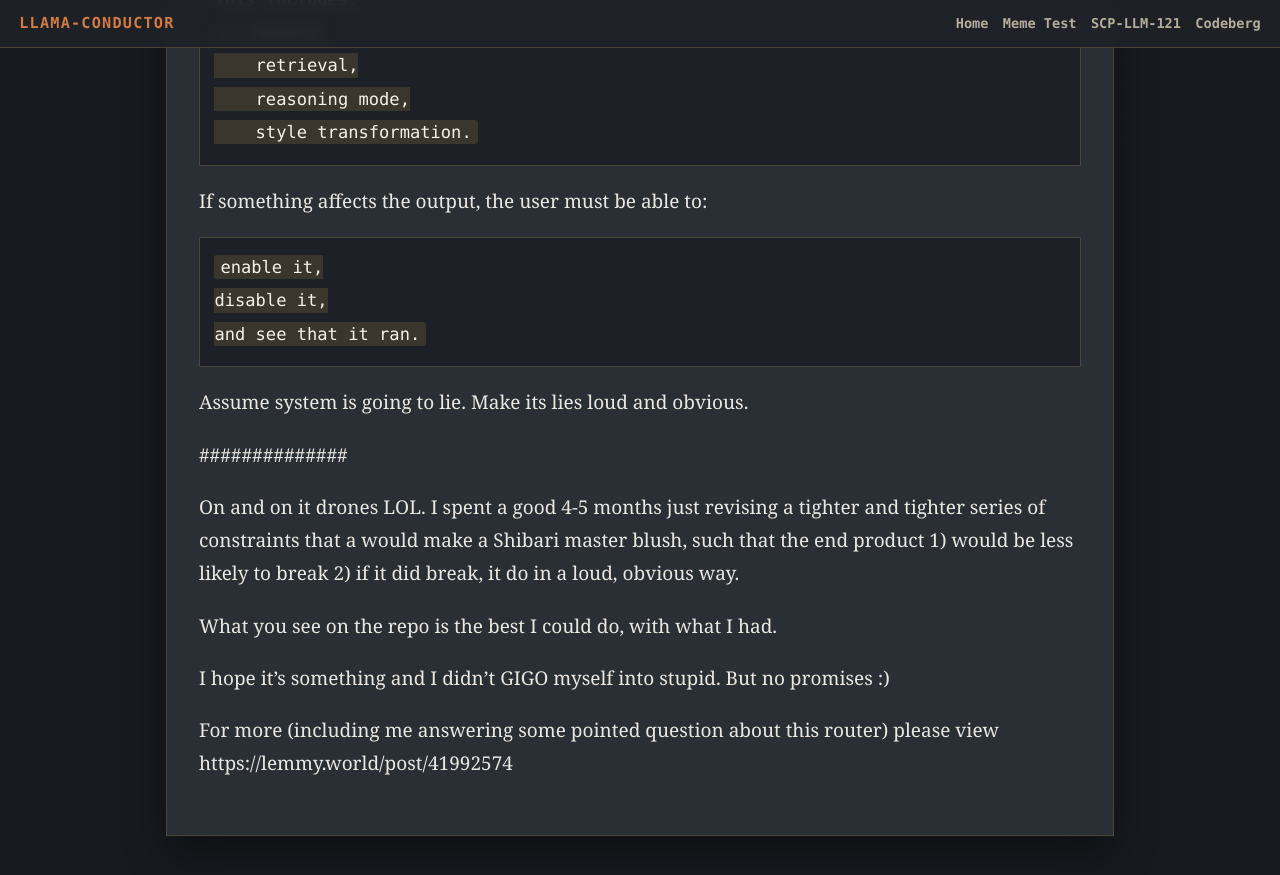
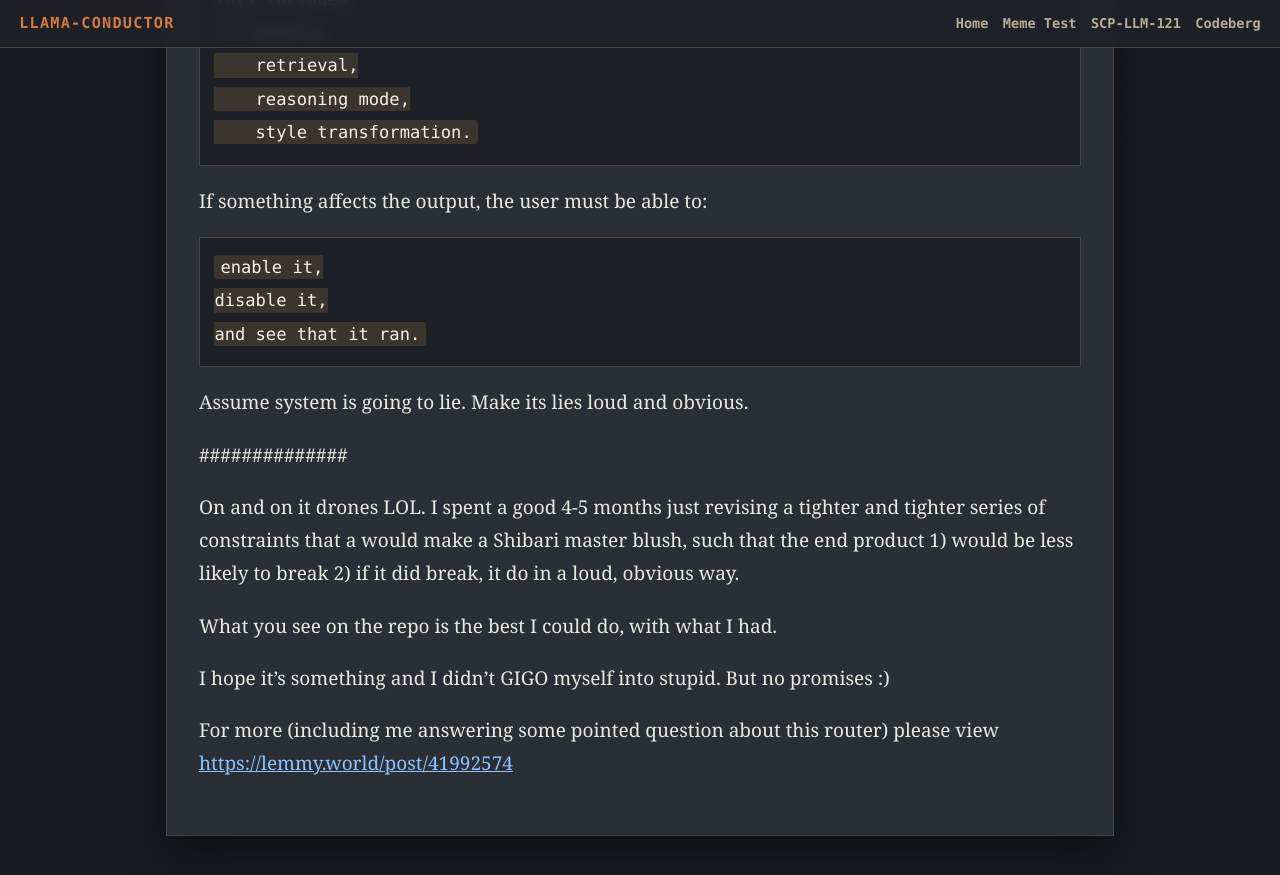
Before and after one commit to BobbyLLM/llama-conductor, a Jekyll site: the page built from DESIGN.md, in a window 1280 px wide and 900 px high, scrolled down 2870 px. Shown: the top 875 px of the window. Built offline with Jekyll 4.4.1, drawn with Linux system fonts in a browser that asks for light colours; our own code applies the rules of GitHub Pages for plain Markdown files; part of the change alters nothing that is shown.

```diff
--- a/_layouts/default.html
+++ b/_layouts/default.html
@@ -22,5 +22,59 @@
       {{ content }}
     </article>
   </main>
+  <script>
+    (function () {
+      var root = document.querySelector(".prose");
+      if (!root) return;
+      var walker = document.createTreeWalker(root, NodeFilter.SHOW_TEXT);
+      var nodes = [];
+      while (walker.nextNode()) nodes.push(walker.currentNode);
+
+      var urlRe = /https?:\/\/[^\s<>"']+/g;
+      function shouldSkip(node) {
+        var p = node.parentElement;
+        while (p) {
+          var t = p.tagName;
+          if (t === "A" || t === "CODE" || t === "PRE" || t === "SCRIPT" || t === "STYLE") return true;
+          p = p.parentElement;
+        }
+        return false;
+      }
+
+      function trimTrailing(url) {
+        var trimmed = url;
+        while (/[),.!?;:]$/.test(trimmed)) trimmed = trimmed.slice(0, -1);
+        return { clean: trimmed, tail: url.slice(trimmed.length) };
+      }
+
+      nodes.forEach(function (node) {
+        if (!node.nodeValue || shouldSkip(node)) return;
+        var text = node.nodeValue;
+        urlRe.lastIndex = 0;
+        if (!urlRe.test(text)) return;
+        urlRe.lastIndex = 0;
+
+        var frag = document.createDocumentFragment();
+        var last = 0;
+        var m;
+        while ((m = urlRe.exec(text)) !== null) {
+          var start = m.index;
+          var raw = m[0];
+          var parts = trimTrailing(raw);
+          if (start > last) frag.appendChild(document.createTextNode(text.slice(last, start)));
+          var a = document.createElement("a");
+          a.href = parts.clean;
+          a.textContent = parts.clean;
+          a.target = "_blank";
+          a.rel = "noopener noreferrer";
+          frag.appendChild(a);
+          if (parts.tail) frag.appendChild(document.createTextNode(parts.tail));
+          last = start + raw.length;
+        }
+        if (last < text.length) frag.appendChild(document.createTextNode(text.slice(last)));
+        node.parentNode.replaceChild(frag, node);
+      });
+    })();
+  </script>
 </body>
 </html>
```
